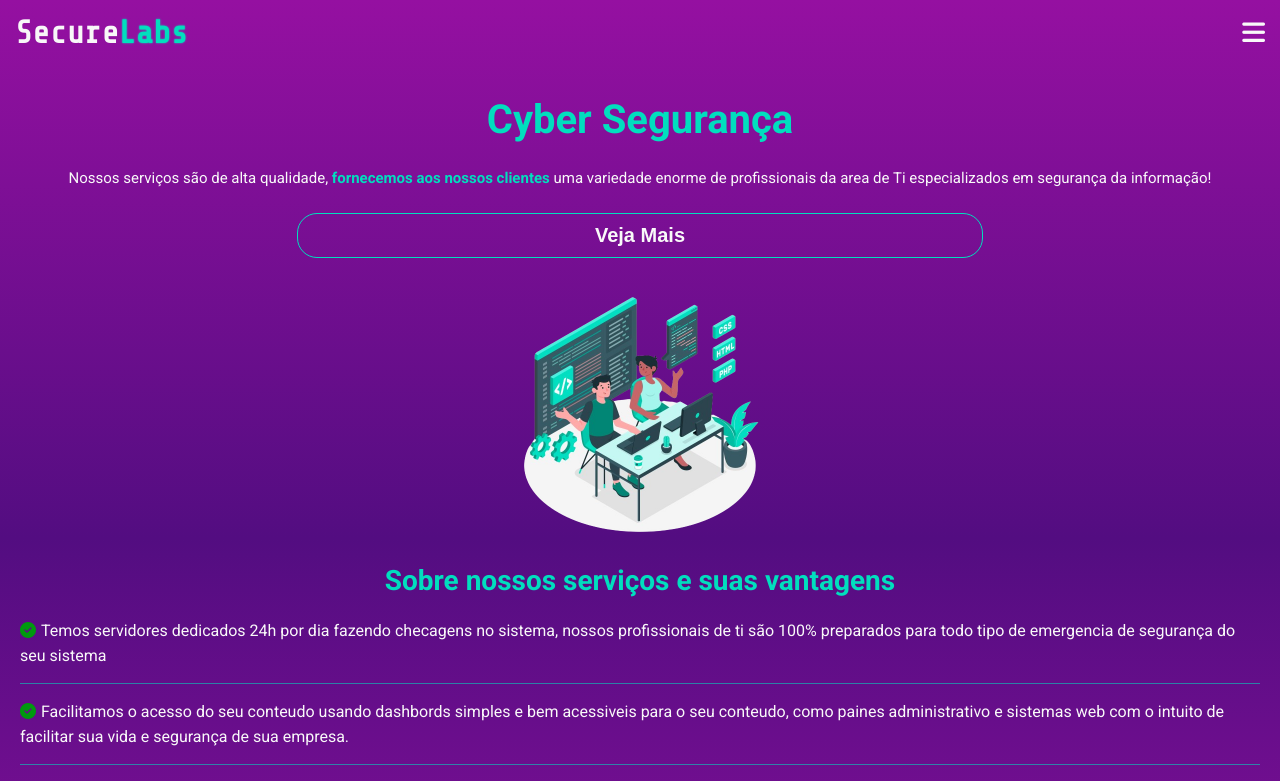
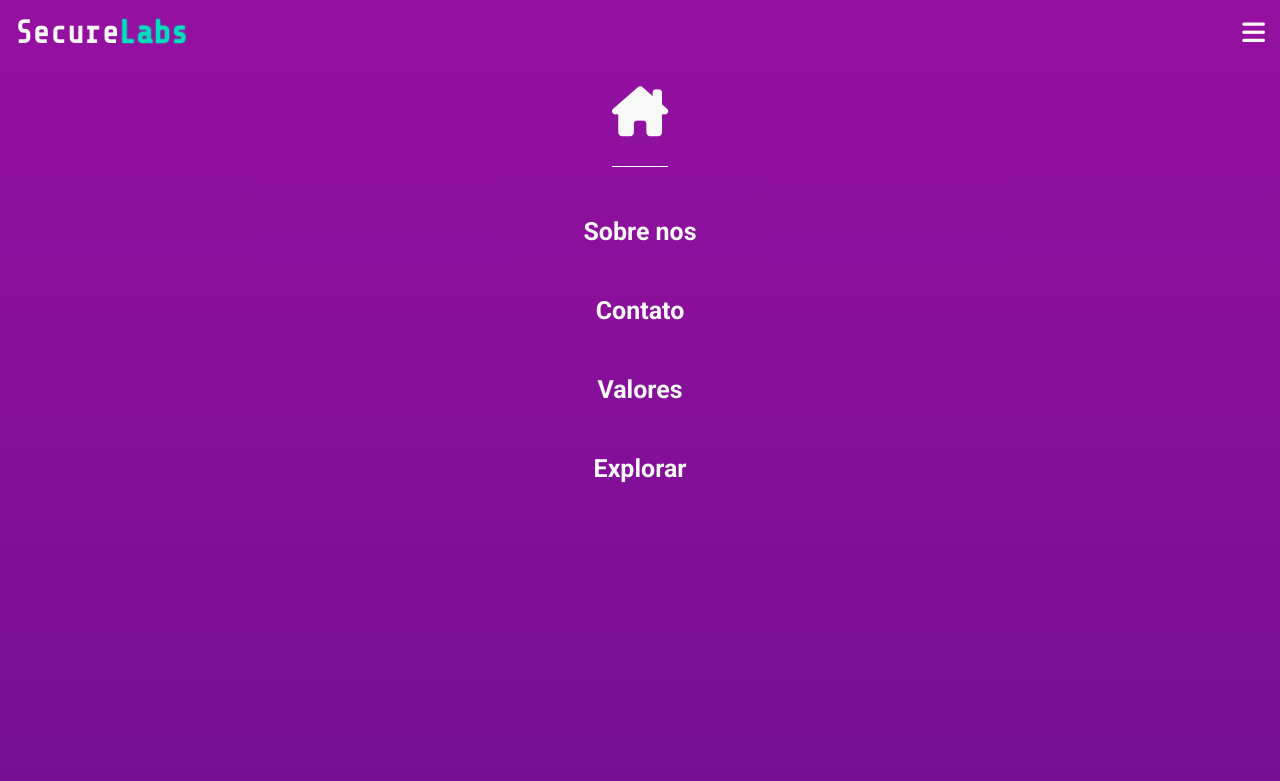
Before and after one commit to MikeDEV2022/projectus-landing-2.0, a plain HTML site: page index.html in a window 1280 px wide. Both pictures are taken after a click on the icon 1253 px from the left and 33 px from the top of the page. Shown: the top 781 px of the page. Drawn offline with nearby package versions, Linux system fonts and the light colour scheme.

Commit message:
Atualizações novas do projeto

```diff
--- a/estilos/style.css
+++ b/estilos/style.css
@@ -25,6 +25,31 @@ header{
     align-items: center;
     padding: 15px;
     margin-bottom: 20px;
+}
+.container-secret-menu nav{
+    display: flex;
+    flex-flow: column;
+    align-items: center;
+    justify-content: flex-start;
+    gap: 50px;
+    width: 100%;
+    height: 100vh;
+}
+.container-secret-menu nav a{
+    font-family: var(--font-user);
+    font-weight: bold;
+    font-size: 25px;
+    text-decoration: none;
+    color: var(--cor-04);
+}
+.container-secret-menu nav i{
+    font-size: 50px;
+    color: var(--cor-04);
+    cursor: pointer;
+    text-align: center;
+    padding-bottom: 30px;
+    border-bottom: 1px solid var(--cor-04);
+    transition: .5s;
 }
 .container-top-header h1{
     color: var(--cor-05);
@@ -94,7 +119,7 @@ header{
 .image-introduction img{
     display: block;
     margin: auto;
-    width: 250px;
+    width: 50vw;
 }
 .about{
     background-color: var(--cor-04);
@@ -125,7 +150,7 @@ main p > i{
 }
 .about img{
     align-self: center;
-    width: 250px;
+    width: 50vw;
 }
 .prices{
     display: flex;
@@ -205,7 +230,7 @@ footer p{
     color: var(--cor-01);
     text-align: center;
     border-top: 1px solid rgba(0, 0, 0, 0.479);
-    width: 96vw;
+    width: 60vw;
     padding-top: 20px;
 }
 footer nav{
--- a/index.html
+++ b/index.html
@@ -12,15 +12,18 @@
     <header>
         <div class="container-top-header">
             <h1>Secure<span>Labs</span></h1>
-            <nav style="display: none;">
+            <div class="menu">
+                <i class="fa-solid fa-bars" onclick="menu()"></i>
+            </div>
+        </div>
+        <div class="container-secret-menu" id="burguer" style="display: none;">
+            <nav>
+                <i class="fa-solid fa-house-chimney"></i>
                 <a href="#">Sobre nos</a>
                 <a href="#">Contato</a>
                 <a href="#">Valores</a>
                 <a href="#">Explorar</a>
             </nav>
-            <div class="menu">
-                <i class="fa-solid fa-bars"></i>
-            </div>
         </div>
         <div class="content-introduction">
             <div class="text-introduction">
@@ -91,5 +94,15 @@
         </nav>
         <p>&copy; Desenvoldido por Mike</p>
     </footer>
+    <script>
+        function menu(){
+            if(burguer.style.display == 'flex'){
+                burguer.style.display = 'none'
+                scroling.style.overflow = 'hidden'
+            }else{
+                burguer.style.display = 'flex'
+            }
+        }
+    </script>
 </body>
 </html>
```
